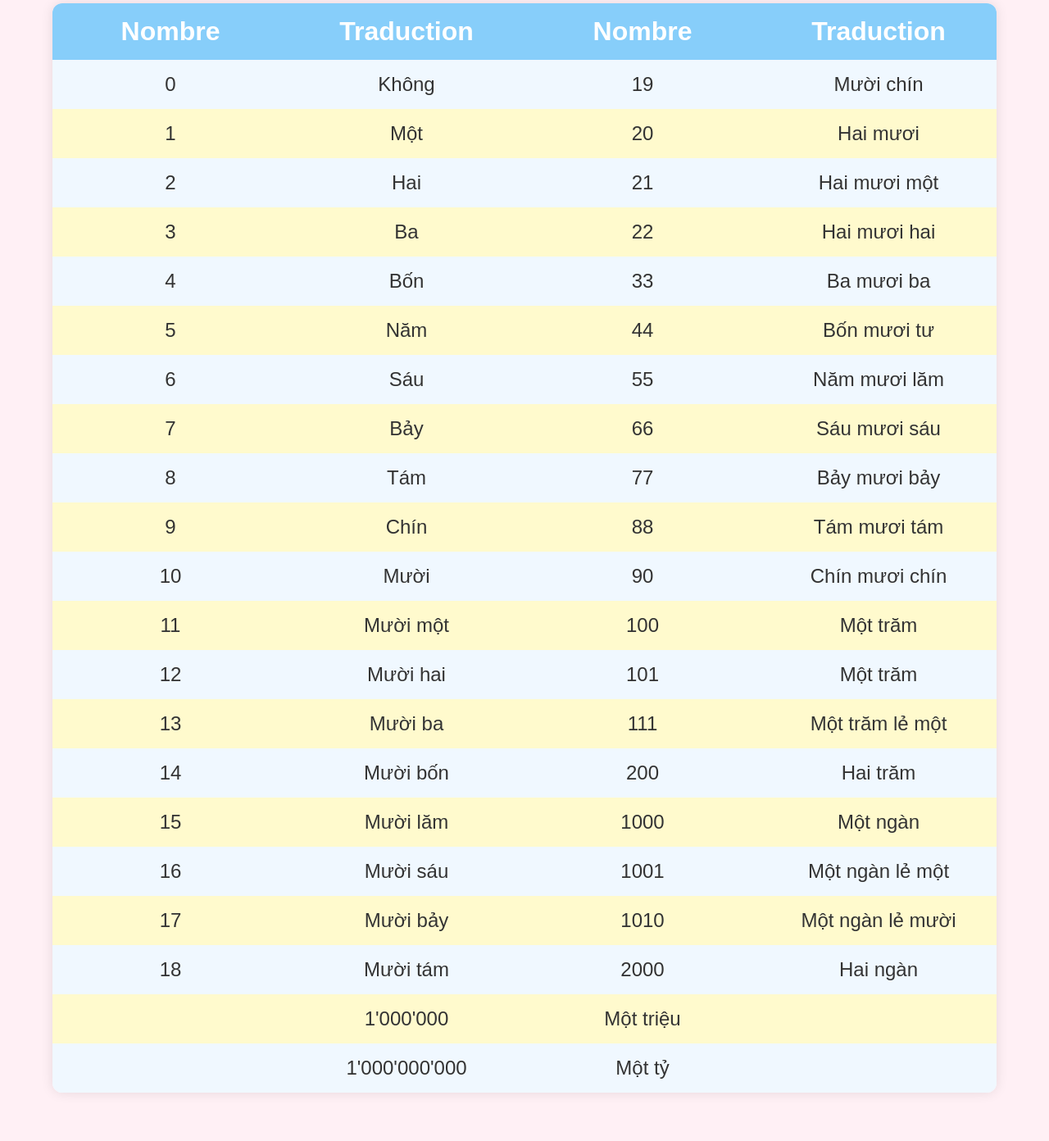
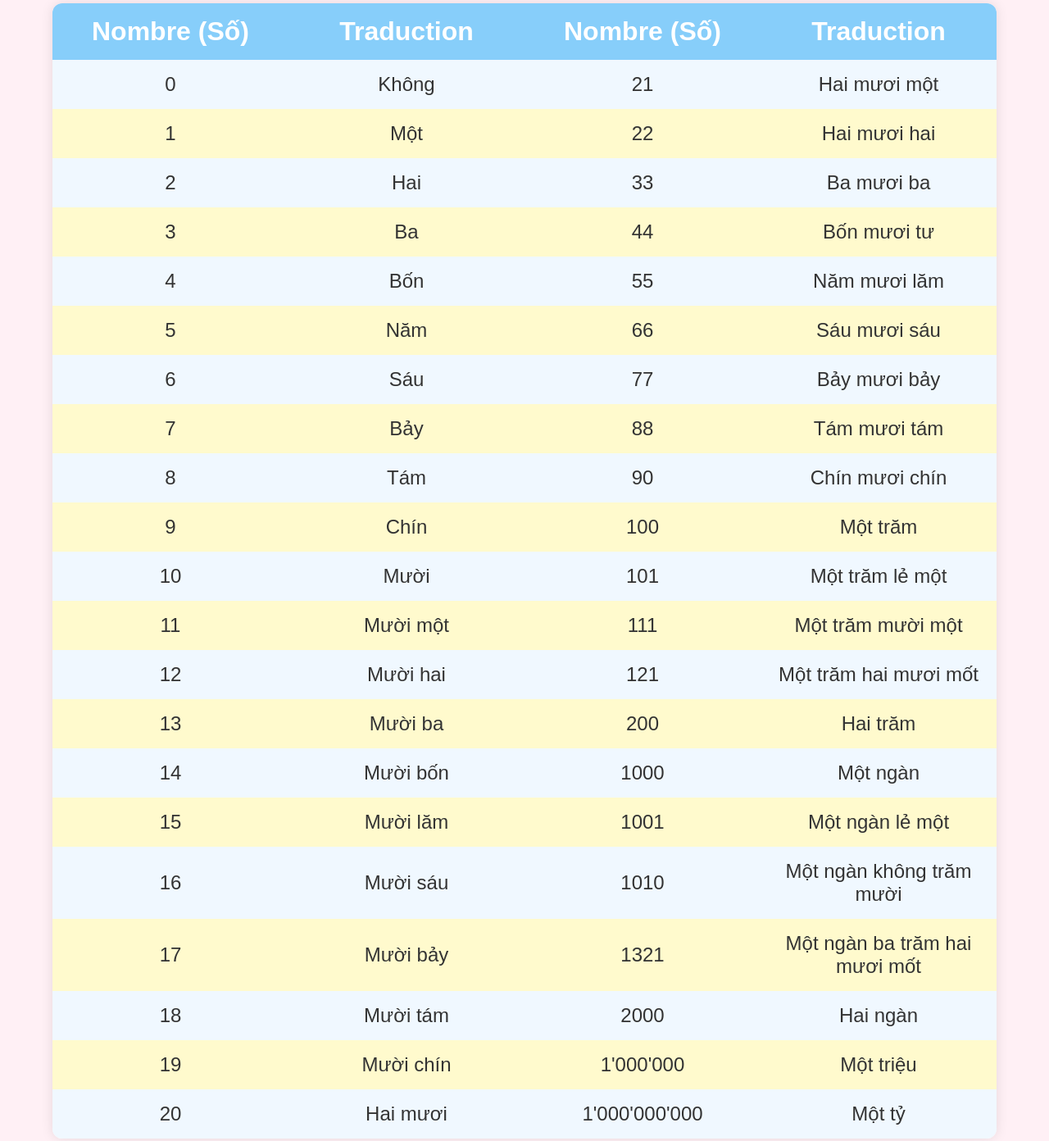
Before and after one commit to Trinh1174/Trinh1174.github.io, a plain HTML site: page chiffre.html in a window 1280 px wide. Shown: the part 134-1526 px from the top of the page at 82% size. Drawn offline with Linux system fonts and the light colour scheme.

Commit message:
Add files via upload

```diff
--- a/chiffre.html
+++ b/chiffre.html
@@ -16,9 +16,9 @@
         <table class="chiffre-table">
             <thead>
                 <tr>
-                    <th>Nombre</th>
+                    <th>Nombre (Số)</th>
                     <th>Traduction</th>
-                    <th>Nombre</th>
+                    <th>Nombre (Số)</th>
                     <th>Traduction</th>
                 </tr>
             </thead>
@@ -26,110 +26,110 @@
                 <tr>
                     <td>0</td>
                     <td>Không</td>
-                    <td>19</td>
-                    <td>Mười chín</td>
+                    <td>21</td>
+                    <td>Hai mươi một</td>
                 </tr>
                 <tr>
                     <td>1</td>
                     <td>Một</td>
-                    <td>20</td>
-                    <td>Hai mươi</td>
+                    <td>22</td>
+                    <td>Hai mươi hai</td>
                 </tr>
                 <tr>
                     <td>2</td>
                     <td>Hai</td>
-                    <td>21</td>
-                    <td>Hai mươi một</td>
+                    <td>33</td>
+                    <td>Ba mươi ba</td>
                 </tr>
                 <tr>
                     <td>3</td>
                     <td>Ba</td>
-                    <td>22</td>
-                    <td>Hai mươi hai</td>
+                    <td>44</td>
+                    <td>Bốn mươi tư</td>
                 </tr>
                 <tr>
                     <td>4</td>
                     <td>Bốn</td>
-                    <td>33</td>
-                    <td>Ba mươi ba</td>
+                    <td>55</td>
+                    <td>Năm mươi lăm</td>
                 </tr>
                 <tr>
                     <td>5</td>
                     <td>Năm</td>
-                    <td>44</td>
-                    <td>Bốn mươi tư</td>
+                    <td>66</td>
+                    <td>Sáu mươi sáu</td>
                 </tr>
                 <tr>
                     <td>6</td>
                     <td>Sáu</td>
-                    <td>55</td>
-                    <td>Năm mươi lăm</td>
+                    <td>77</td>
+                    <td>Bảy mươi bảy</td>
                 </tr>
                 <tr>
                     <td>7</td>
                     <td>Bảy</td>
-                    <td>66</td>
-                    <td>Sáu mươi sáu</td>
+                    <td>88</td>
+                    <td>Tám mươi tám</td>
                 </tr>
                 <tr>
                     <td>8</td>
                     <td>Tám</td>
-                    <td>77</td>
-                    <td>Bảy mươi bảy</td>
+                    <td>90</td>
+                    <td>Chín mươi chín</td>
                 </tr>
                 <tr>
                     <td>9</td>
                     <td>Chín</td>
-                    <td>88</td>
-                    <td>Tám mươi tám</td>
+                    <td>100</td>
+                    <td>Một trăm</td>
                 </tr>
                 <tr>
                     <td>10</td>
                     <td>Mười</td>
-                    <td>90</td>
-                    <td>Chín mươi chín</td>
+                    <td>101</td>
+                    <td>Một trăm lẻ một</td>
                 </tr>
                 <tr>
                     <td>11</td>
                     <td>Mười một</td>
-                    <td>100</td>
-                    <td>Một trăm</td>
+                    <td>111</td>
+                    <td>Một trăm mười một</td>
                 </tr>
                 <tr>
                     <td>12</td>
                     <td>Mười hai</td>
-                    <td>101</td>
-                    <td>Một trăm</td>
+                    <td>121</td>
+                    <td>Một trăm hai mươi mốt</td>
                 </tr>
                 <tr>
                     <td>13</td>
                     <td>Mười ba</td>
-                    <td>111</td>
-                    <td>Một trăm lẻ một</td>
+                    <td>200</td>
+                    <td>Hai trăm</td>
                 </tr>
                 <tr>
                     <td>14</td>
                     <td>Mười bốn</td>
-                    <td>200</td>
-                    <td>Hai trăm</td>
+                    <td>1000</td>
+                    <td>Một ngàn</td>
                 </tr>
                 <tr>
                     <td>15</td>
                     <td>Mười lăm</td>
-                    <td>1000</td>
-                    <td>Một ngàn</td>
+                    <td>1001</td>
+                    <td>Một ngàn lẻ một</td>
                 </tr>
                 <tr>
                     <td>16</td>
                     <td>Mười sáu</td>
-                    <td>1001</td>
-                    <td>Một ngàn lẻ một</td>
+                    <td>1010</td>
+                    <td>Một ngàn không trăm mười</td>
                 </tr>
                 <tr>
                     <td>17</td>
                     <td>Mười bảy</td>
-                    <td>1010</td>
-                    <td>Một ngàn lẻ mười</td>
+                    <td>1321</td>
+                    <td>Một ngàn ba trăm hai mươi mốt</td>
                 </tr>
                 <tr>
                     <td>18</td>
@@ -138,16 +138,16 @@
                     <td>Hai ngàn</td>
                 </tr>
                 <tr>
-                    <td></td>
+                    <td>19</td>
+                    <td>Mười chín</td>
                     <td>1'000'000</td>
                     <td>Một triệu</td>
-                    <td></td>
                 </tr>
                 <tr>
-                    <td></td>
+                    <td>20</td>
+                    <td>Hai mươi</td>
                     <td>1'000'000'000</td>
                     <td>Một tỷ</td>
-                    <td></td>
                 </tr>
             </tbody>
         </table>
```
